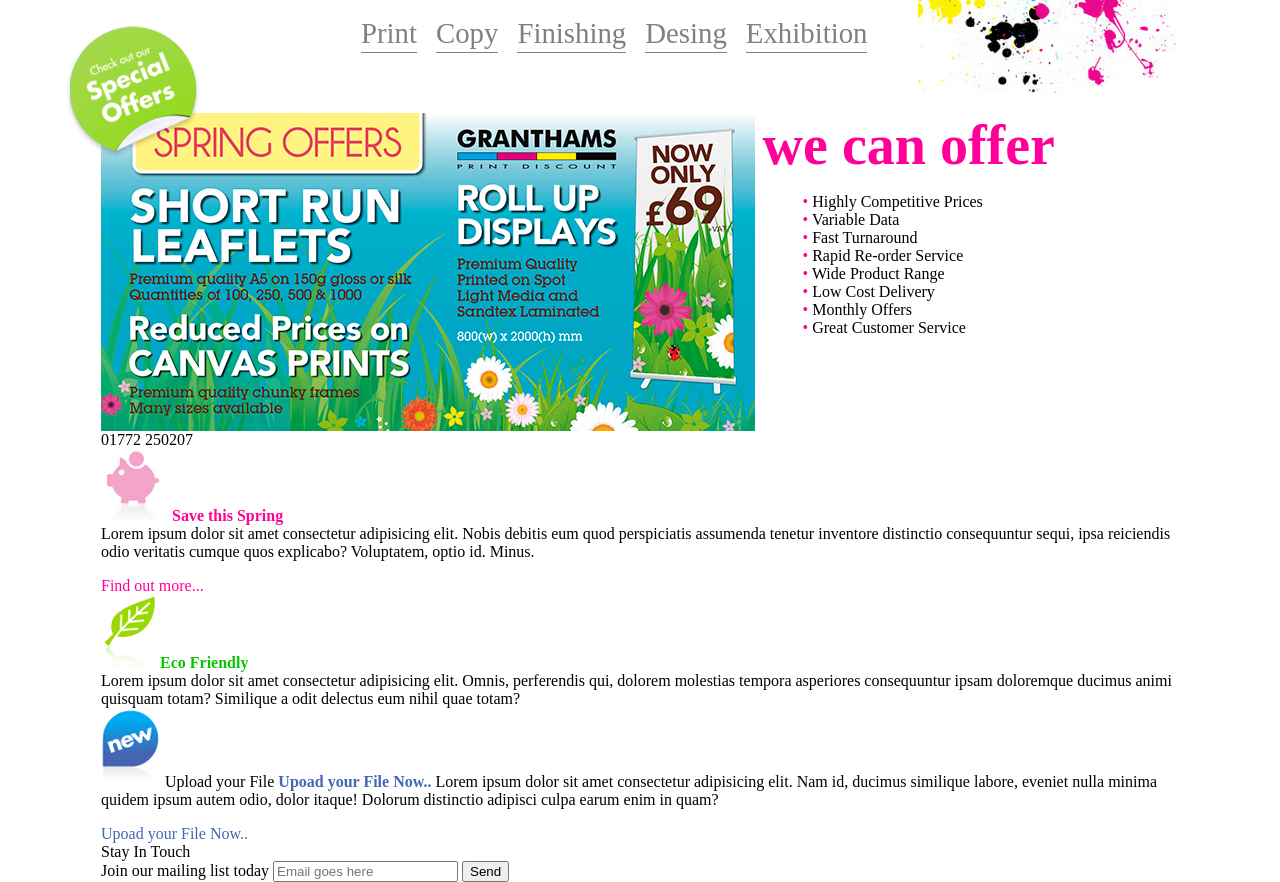
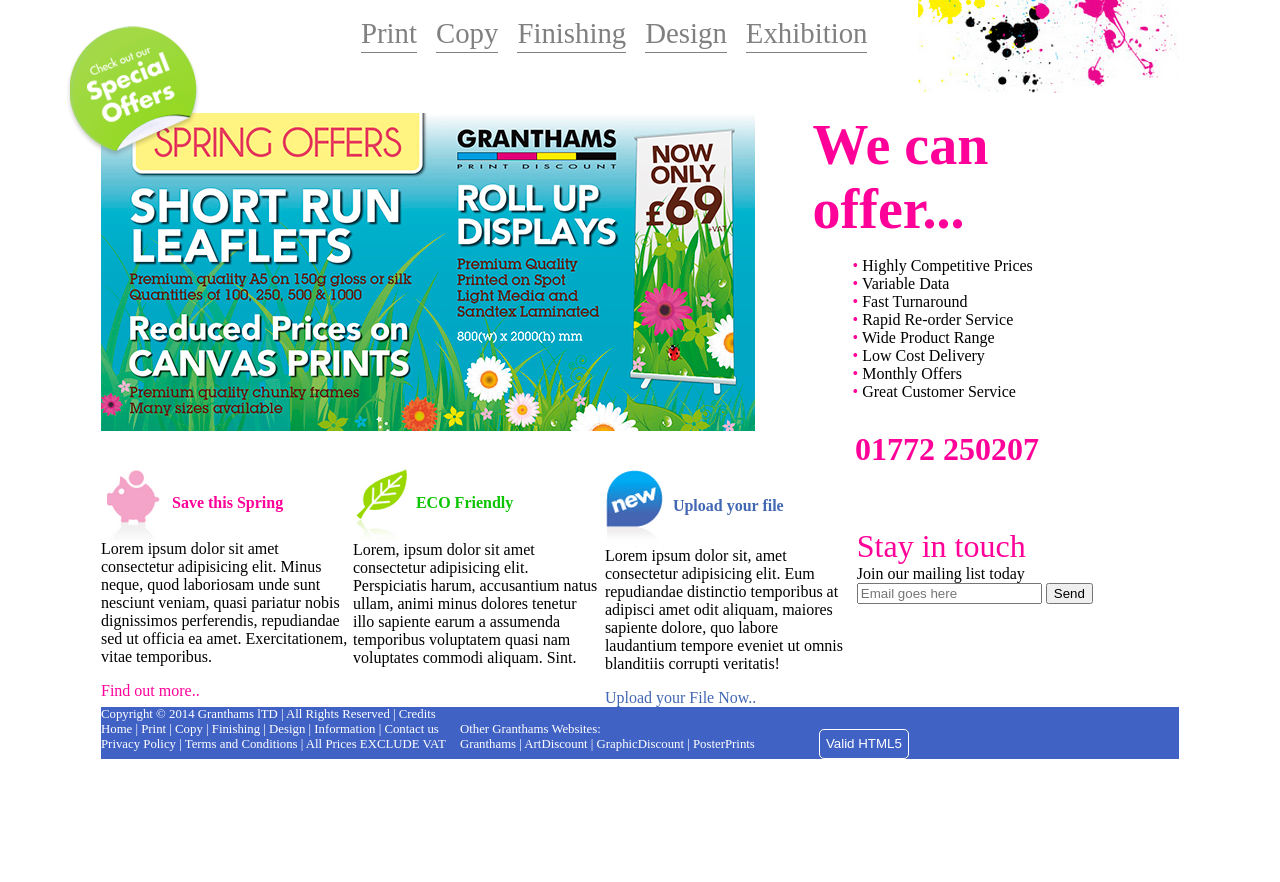
Before and after one commit to lkarenbeltran/pw10112241, a plain HTML site: page pw10112241/practica02_css/index.html in a window 1280 px wide. Shown: the part 113-995 px from the top of the page. After the commit the page ends 872 px from the top, so only its background shows below. Drawn offline with Linux system fonts and the light colour scheme.

Commit message:
Practica02 terminada

```diff
--- a/pw10112241/practica02_css/css/estilos.css
+++ b/pw10112241/practica02_css/css/estilos.css
@@ -4,6 +4,26 @@ body{
     max-width: 1078px;
     min-width: 1078px;
 }
+
+footer{
+    background-color: #4162c5;
+    color: white;
+    font-size: 0.8em;
+}
+
+footer article{
+    display: inline-block;
+    width: 33%;
+}
+
+footer article input{
+    border: 1px solid white;
+    border-radius: 5px;
+    color: white;
+    background-color: transparent;
+    height: 30px;
+}
+
 header input{
     float: right;
     margin-right: -200px;
@@ -13,6 +33,7 @@ header nav{
     /* border: 1px solid red; */
     margin-left: 220px;
 }
+
 header nav ul li{
     border-bottom: 1px solid gray;
     color: gray;
@@ -22,54 +43,100 @@ header nav ul li{
     padding-bottom: 2px;
     /* text-decoration: underline; */
 }
+
 header nav ul li:hover{
     color: #555555;
 }
+
 #bgoffer{
     left: -35px;
     position: relative;
     top: -410px;
 }
+
 #granthams{
     margin-left: 25px;
     margin-top: 25px;
 
 }
+
 #paint{
     float: right;
 }
+
 #primerseccion{
     height: 318px;
     margin-top: 60px;
+
 }
+
 #primerseccion article{
     display: inline-block;
     vertical-align: top;
 }
+
 #secc01art01{
     width: 61%;
 }
+
 #secc01art02{
+    margin-left: 50px;
     width: 30%;
 }
+
 #secc01art02 ul{
     list-style: none;
 }
+
 #secc01art02 ul li::before{
     color: #FF0099;
     content: "• ";
 }
+
+#secc03art04{
+    padding-top: 60px;
+}
+
+#segundaseccion article{
+    /* border: 1px solid red; */
+    padding-right: 140px;
+    text-align: right;
+}
+
+#terceraseccion article{
+    display: inline-block;
+    vertical-align: top;
+    width: 23%;
+}
+
+#terceraseccion article img{
+    /*
+        Alineacion vertical del texto
+        que la rodea
+    */
+    vertical-align: middle;
+}
+
+
+
 .colorazul{
     color: #4267B3;
 }
+
 .colorrosa{
     color: #FF0099;
 }
+
 .colorverde{
     color: #0BC500;
 }
+
 .letragrande{
     font-size: 3.5em;
+}
+
+.letramediana{
+    font-size: 2em;
 }
 .nito{
     font-weight: bold;
--- a/pw10112241/practica02_css/index.html
+++ b/pw10112241/practica02_css/index.html
@@ -1,11 +1,13 @@
 <!DOCTYPE html>
 <html lang="es">
+
 <head>
     <meta charset="UTF-8">
     <meta name="viewport" content="width=device-width, initial-scale=1.0">
     <title>Práctica 02 CSS</title>
     <link rel="stylesheet" href="css/estilos.css">
 </head>
+
 <body>
     <header>
         <img src="img/banner.png" alt="Linea">
@@ -17,7 +19,7 @@
                 <li>Print</li>
                 <li>Copy</li>
                 <li>Finishing</li>
-                <li>Desing</li>
+                <li>Design</li>
                 <li>Exhibition</li>
             </ul>
         </nav>
@@ -27,7 +29,7 @@
             <img src="img/slide.jpg" alt="Slide">
         </article>
         <article id="secc01art02">
-           <span class="letragrande colorrosa nito">we can offer</span>
+            <span class="letragrande colorrosa nito">We can offer...</span>
             <ul>
                 <li>Highly Competitive Prices</li>
                 <li>Variable Data</li>
@@ -41,38 +43,66 @@
         </article>
         <img src="img/bg_offer.png" id="bgoffer" alt="Ofertas">
     </section>
-    <section id="segundaseccion" >
+    <section id="segundaseccion">
         <article>
-           <span class="letramediana colorrosa nito"></span> 01772 250207
+            <span class="letramediana colorrosa nito">01772 250207</span>
         </article>
     </section>
-    <section id="terceraseccion" >
+    <section id="terceraseccion">
         <article>
-        <img src="img/cerdito.png" alt="Cerdito"> <span class="colorrosa nito">Save this Spring</span>
-        <br>
-        Lorem ipsum dolor sit amet consectetur adipisicing elit. Nobis debitis eum quod perspiciatis assumenda tenetur inventore distinctio consequuntur sequi, ipsa reiciendis odio veritatis cumque quos explicabo? Voluptatem, optio id. Minus.
-        <p></p>
-           <span class="colorrosa">Find out more...</span>
+            <img src="img/cerdito.png" alt="Cerdito">
+            <span class="colorrosa nito">Save this Spring</span>
+            <br>
+            Lorem ipsum dolor sit amet consectetur adipisicing elit. Minus neque, quod laboriosam unde sunt nesciunt
+            veniam, quasi pariatur nobis dignissimos perferendis, repudiandae sed ut officia ea amet. Exercitationem,
+            vitae temporibus.
+            <p></p>
+            <span class="colorrosa">Find out more..</span>
         </article>
         <article>
-            <img src="img/hoja.png" alt="hoja"><span class="colorverde nito">Eco Friendly</span>
+            <img src="img/hoja.png" alt="Hoja">
+            <span class="colorverde nito">ECO Friendly</span>
             <br>
-            Lorem ipsum dolor sit amet consectetur adipisicing elit. Omnis, perferendis qui, dolorem molestias tempora asperiores consequuntur ipsam doloremque ducimus animi quisquam totam? Similique a odit delectus eum nihil quae totam?
+            Lorem, ipsum dolor sit amet consectetur adipisicing elit. Perspiciatis harum, accusantium natus ullam, animi
+            minus dolores tenetur illo sapiente earum a assumenda temporibus voluptatem quasi nam voluptates commodi
+            aliquam. Sint.
         </article>
         <article>
-            <img src="img/new.png" alt="Nuevo">Upload your File
-            <span class="colorazul nito">Upoad your File Now..  </span>
-            Lorem ipsum dolor sit amet consectetur adipisicing elit. Nam id, ducimus similique labore, eveniet nulla minima quidem ipsum autem odio, dolor itaque! Dolorum distinctio adipisci culpa earum enim in quam?
+            <img src="img/new.png" alt="Nuevo">
+            <span class="colorazul nito">Upload your file</span>
+            <br>
+            Lorem ipsum dolor sit, amet consectetur adipisicing elit. Eum repudiandae distinctio temporibus at adipisci
+            amet odit aliquam, maiores sapiente dolore, quo labore laudantium tempore eveniet ut omnis blanditiis
+            corrupti veritatis!
             <p></p>
-            <span class="colorazul">Upoad your File Now..  </span>
+            <span class="colorazul">Upload your File Now..</span>
         </article>
-        <article>
-            <span class="letramediana rosita"></span> Stay In Touch
+        <article id="secc03art04">
+            <span class="letramediana colorrosa">Stay in touch</span>
             <br>
             Join our mailing list today
             <input type="email" placeholder="Email goes here">
             <input type="button" value="Send">
         </article>
     </section>
+
+    <footer>
+        <article>
+            Copyright &copy; 2014 Granthams lTD | All Rights Reserved | Credits
+            <br>
+            Home | Print | Copy | Finishing | Design | Information | Contact us
+            <br>
+            Privacy Policy | Terms and Conditions | All Prices EXCLUDE VAT
+        </article>
+        <article>
+            Other Granthams Websites:
+            <br>
+            Granthams | ArtDiscount | GraphicDiscount | PosterPrints
+        </article>
+        <article>
+            <input type="button" value="Valid HTML5">
+        </article>
+    </footer>
 </body>
+
 </html>
```
